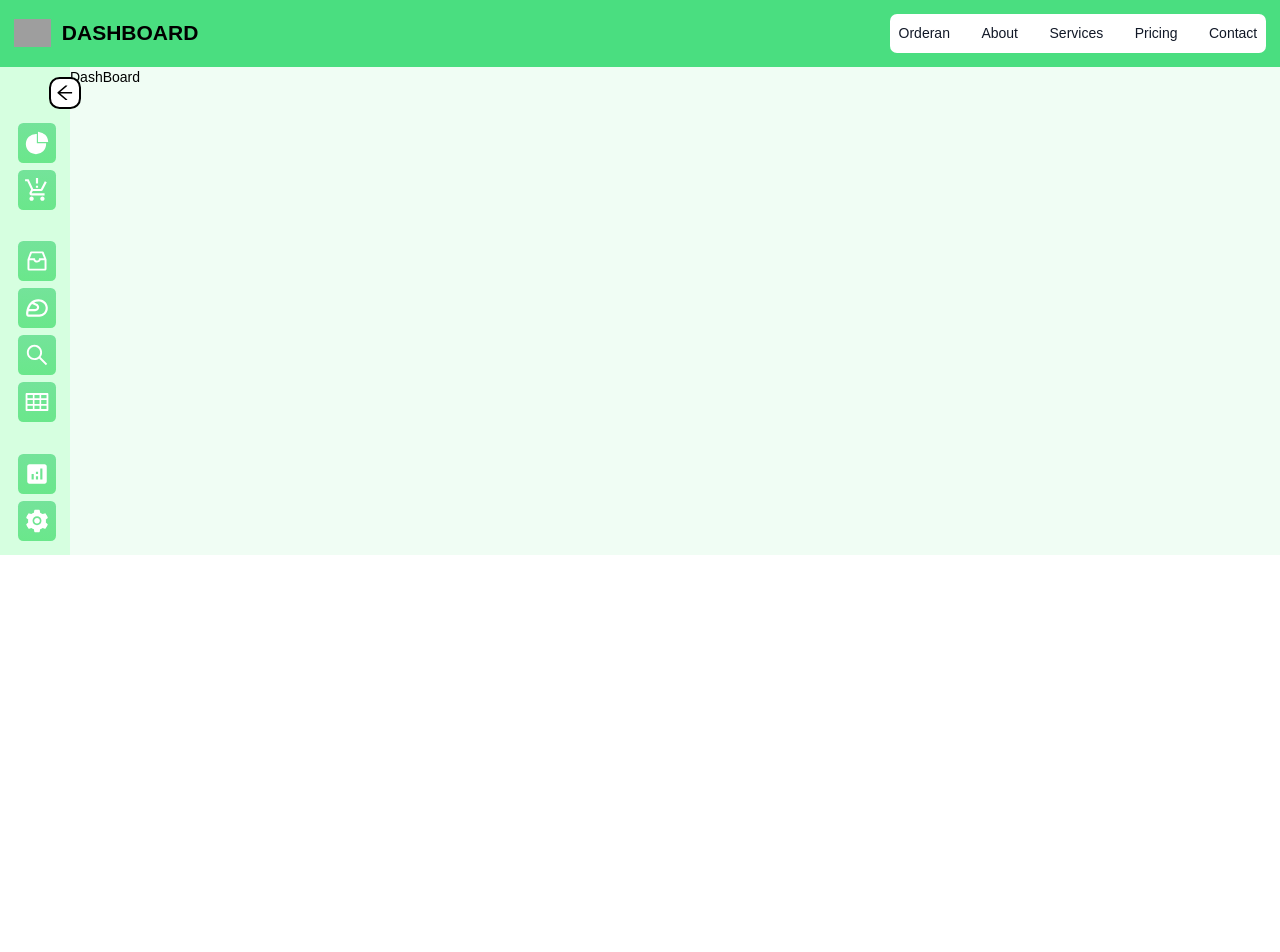
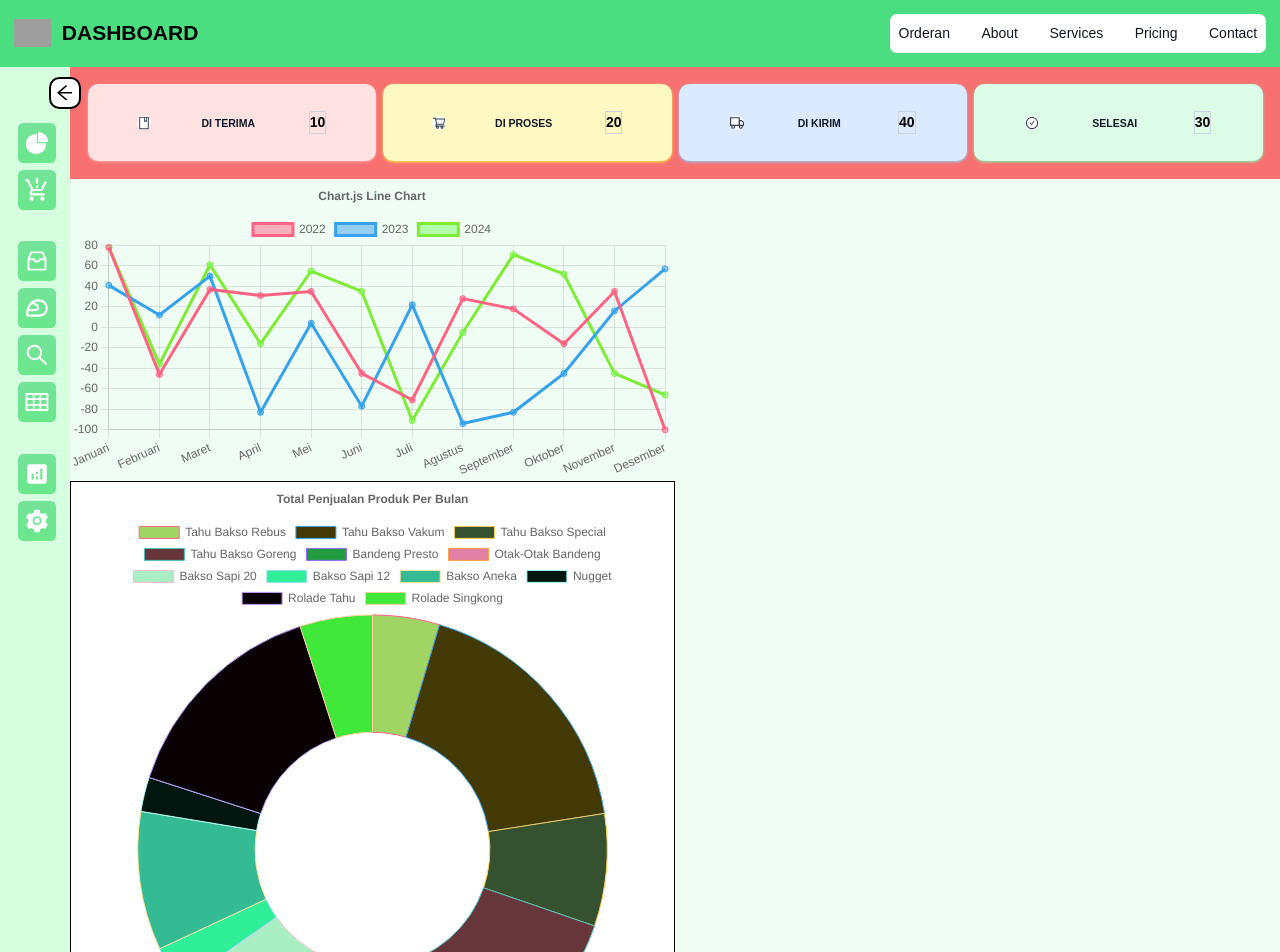
Before and after one commit to liar88828/kantor-tahu-baxo-bu-pudji, a Next.js app: page / in a window 1280 px wide. Shown: the top 952 px of the page. Before the commit the page ends 800 px from the top, so only its background shows below. Built offline with nearby package versions, Linux system fonts and the light colour scheme; grey boxes are pictures that could not be loaded.

Commit message:
save add chart and refactoring a orderan

```diff
--- /dev/null
+++ b/lib/faker/chart.ts
@@ -0,0 +1,7 @@
+import times from 'lodash.times';
+import { faker } from '@faker-js/faker';
+
+export function totalPenjualan( n: number ) {
+
+  return times( n, () => ( faker.datatype.number( { min: 10, max: 1000 } ) ) )
+}
--- /dev/null
+++ b/src/app/dashboard/card.tsx
@@ -0,0 +1,45 @@
+"use client"
+import { Button, Card, CardBody, CardHeader, Typography } from '@material-tailwind/react';
+import React, { Fragment } from 'react';
+import { AiOutlineBook, AiOutlineCheckCircle, AiOutlineShoppingCart } from 'react-icons/ai';
+import { FiTruck } from 'react-icons/fi';
+import { Status } from '@/app/style/status';
+
+function Cards( { title, icon, rout, totalStatus }: {
+  title: string,
+  icon: React.ReactNode,
+  rout: string,
+  totalStatus: number
+} ) {
+  return <Card
+    className={ "w-full max-w-[48rem] flex-row items-center px-10 h-[60%] justify-around" + Status( title ) }>
+    <CardHeader floated={ true }>
+      <i>{ icon }</i>
+    </CardHeader>
+
+    <CardBody>
+      <a href={ rout }>
+        <Button variant="text" className={ "flex flex-row items-center " }>
+          { title }
+        </Button>
+      </a>
+    </CardBody>
+    <Typography
+      variant={ "lead" }
+      className="ml-1 font-bold border border-slate-300   "
+      color={ "black" }> { totalStatus }</Typography>
+  </Card>;
+}
+
+export function HorizontalCard() {
+  return (
+    <Fragment>
+      <Cards totalStatus={ 10 } title={ "Di Terima" } icon={ <AiOutlineBook/> } rout={ "/diterima" }/>
+      <Cards totalStatus={ 20 } title={ "Di Proses" } icon={ < AiOutlineShoppingCart/> } rout={ "/proses" }/>
+      <Cards totalStatus={ 40 } title={ "Di Kirim" } icon={ <FiTruck/> } rout={ "/kirim" }/>
+      <Cards totalStatus={ 30 } title={ "Selesai" } icon={ <AiOutlineCheckCircle/> } rout={ "/selesai" }/>
+
+
+    </Fragment>
+  );
+}
--- /dev/null
+++ b/src/app/dashboard/chart/donat.tsx
@@ -0,0 +1,67 @@
+"use client"
+import React from 'react';
+import { ArcElement, Chart as ChartJS, Legend, Tooltip } from 'chart.js';
+import { Doughnut } from 'react-chartjs-2';
+import { faker } from '@faker-js/faker';
+
+ChartJS.register( ArcElement, Tooltip, Legend );
+
+const namaProdak = [
+  'Tahu Bakso Rebus',
+  'Tahu Bakso Vakum',
+  'Tahu Bakso Special',
+  'Tahu Bakso Goreng',
+  'Bandeng Presto',
+  'Otak-Otak Bandeng',
+  'Bakso Sapi 20',
+  'Bakso Sapi 12',
+  'Bakso Aneka',
+  'Nugget',
+  'Rolade Tahu',
+  'Rolade Singkong',
+]
+
+const options = {
+  responsive: true,
+  plugins: {
+    legend: {
+      position: 'top' as const,
+    },
+    title: {
+      display: true,
+      text: 'Total Penjualan Produk Per Bulan',
+    },
+  },
+};
+
+const data = {
+  labels: namaProdak,
+  datasets: [
+    {
+      label: 'Per Bulan',
+      data: namaProdak.map( () => faker.datatype.number( { min: 10, max: 1000 } ) ),
+      backgroundColor: namaProdak.map( () => faker.color.rgb( { format: 'css' } ) ),
+      borderColor: [
+        'rgba(255, 99, 132, 1)',
+        'rgba(54, 162, 235, 1)',
+        'rgba(255, 206, 86, 1)',
+        'rgba(75, 192, 192, 1)',
+        'rgba(153, 102, 255, 1)',
+        'rgba(255, 159, 64, 1)',
+
+        'rgb(255,189,203)',
+        'rgb(159,217,255)',
+        'rgb(255,227,157)',
+        'rgb(166,255,255)',
+        'rgb(189,154,255)',
+        'rgb(255,206,155)',
+
+      ],
+      borderWidth: 1,
+    },
+  ],
+};
+
+export function Donat() {
+  return <Doughnut data={ data } options={ options }/>;
+}
--- /dev/null
+++ b/src/app/dashboard/chart/line.tsx
@@ -0,0 +1,67 @@
+"use client"
+import React from 'react';
+import {
+  CategoryScale,
+  Chart as ChartJS,
+  Legend,
+  LinearScale,
+  LineElement,
+  PointElement,
+  Title,
+  Tooltip,
+} from 'chart.js';
+import { Line } from 'react-chartjs-2';
+import { faker } from '@faker-js/faker';
+
+ChartJS.register(
+  CategoryScale,
+  LinearScale,
+  PointElement,
+  LineElement,
+  Title,
+  Tooltip,
+  Legend
+);
+
+const options = {
+  responsive: true,
+  plugins: {
+    legend: {
+      position: 'top' as const,
+    },
+    title: {
+      display: true,
+      text: 'Chart.js Line Chart',
+    },
+  },
+};
+
+const labels = [ 'Januari', 'Februari', 'Maret', 'April', 'Mei', 'Juni', 'Juli', "Agustus", "September", "Oktober", "November", "Desember" ];
+
+const data = {
+  labels,
+  datasets: [
+    {
+      label: '2022',
+      data: labels.map( () => faker.datatype.number( { min: -100, max: 100 } ) ),
+      borderColor: 'rgb(255, 99, 132)',
+      backgroundColor: 'rgba(255, 99, 132, 0.5)',
+    },
+    {
+      label: '2023',
+      data: labels.map( () => faker.datatype.number( { min: -100, max: 100 } ) ),
+      borderColor: 'rgb(53, 162, 235)',
+      backgroundColor: 'rgba(53, 162, 235, 0.5)',
+    },
+    {
+      label: '2024',
+      data: labels.map( () => faker.datatype.number( { min: -100, max: 100 } ) ),
+      borderColor: 'rgb(126,235,53)',
+      backgroundColor: 'rgba(116,255,98,0.5)',
+    },
+  ],
+};
+
+export function Lines() {
+  return <Line options={ options } data={ data }/>;
+}
--- /dev/null
+++ b/src/app/dashboard/dashboard.tsx
@@ -0,0 +1,24 @@
+import React from 'react';
+import { HorizontalCard } from '@/app/dashboard/card';
+import { Lines } from '@/app/dashboard/chart/line';
+import { Donat } from '@/app/dashboard/chart/donat';
+
+const Dashboard = () => {
+  return (
+    <>
+      <div className={ " " }>
+        <div className="flex-row flex gap-2 justify-between bg-red-400 p-5">
+          <HorizontalCard/>
+        </div>
+        <div className="w-[50%]">
+          <Lines/>
+        </div>
+        <div className="w-[50%]  border border-black bg-white">
+          <Donat/>
+        </div>
+      </div>
+    </>
+  );
+};
+
+export default Dashboard;
--- a/src/app/layout.tsx
+++ b/src/app/layout.tsx
@@ -22,6 +22,7 @@ export default function RootLayout( {
   return (
     <html lang="en">
     <body>
+
     <div className={ " bg-green-50" }>
       <Navbar/>
       <div className={ "flex " }>
--- a/src/app/orderan/page.tsx
+++ b/src/app/orderan/page.tsx
@@ -12,7 +12,6 @@ import { DevTool } from "@hookform/devtools";
 import { SDiTerima, SKirim, SProcess, SSelesai } from '@/app/style/status';
 import TableOrder from '@/app/orderan/TableOrder';
 import { createOrder } from '@/app/orderan/ress';
-
 
 export default function FormOrder() {
 
@@ -70,8 +69,6 @@ export default function FormOrder() {
     name: "semuaProduct",
     rules: { required: "Please append at last 1 ", }
   } );
-
-
 
   const newProduct: TFormProduct[] = []
   const newItem: TFormProduct[] = []
@@ -154,7 +151,7 @@ export default function FormOrder() {
 
   const InputForm: React.FC<InputFormProps> = (
       { tag: Tag = "input", title, type, reg, value, min, defaultValue }: InputFormProps ): ReactElement => {
-    let ress = { className: `${ StyleInputForm( false ) }`, placeholder: `Masukan ${ title }....`, }
+      let ress = { className: `${ StyleInputForm( false ) }`, placeholder: `Masukan ${ title }....`, }
       if( type ) ress = Object.assign( ress, { type } );
       if( value ) ress = Object.assign( ress, { value } );
       if( min ) ress = Object.assign( ress, { min } );
@@ -307,6 +304,56 @@ export default function FormOrder() {
       )
     }
 
+    function Keterangan() {
+      return (
+        <div className={ "flex flex-col gap-3" }>
+
+          {/* combo box  */ }
+          <label htmlFor="">Ekspedisi</label>
+          <select id="ekspedisi"
+                  className='border border-gray-300 p-2 rounded-md'{ ...register( "travel.ekspedisi" ) }>
+            <option value="Paxel">Paxel</option>
+            <option value="JNE">JNE</option>
+            <option value="Travel Omega">Travel Omega</option>
+            <option value="Travel Serasi">Travel Serasi</option>
+            <option value="Go Send">Go Send</option>
+            <option value="Maxim">Maxim</option>
+            <option value="Delivery">Delivery</option>
+          </select>
+
+          {/* tulis sendiri */ }
+          <InputForm tag={ 'input' } title={ "Harga Ongkir" } type={ "number" }
+                     reg={ register( "travel.ongkir", { valueAsNumber: true } ) }/>
+          <label htmlFor="">Lokasi</label>
+          <select id="lokasi" className='border border-gray-300 p-2 rounded-md'{ ...register( "keterangan.lokasi" )//lokasi
+          }>
+            <option value="Ungaran">Ungaran</option>
+            <option value="Semarang">Semarang</option>
+          </select>
+
+          {/* jenis Pembayaran */ }
+          <label htmlFor="">Pembayaran</label>
+          <select id="pembayaran"
+                  className='border border-gray-300 p-2 rounded-md'{ ...register( "total.typePembayaran" ) }>
+            <option value="Cash">Cash</option>
+            <option value="BCA">BCA</option>
+            <option value="Mandiri">Mandiri</option>
+            <option value="BRI">BRI</option>
+          </select>
+
+          <label htmlFor="">Status</label>
+          <select id="pembayaran"
+                  className='border border-gray-300 p-2 rounded-md'{ ...register( "total.status" ) }>
+            {/*/status/*/ }
+            <option className={ SDiTerima } value="Di Terima">Di Terima</option>
+            <option className={ SProcess } value='Di Proses'>Di Proses</option>
+            <option className={ SKirim } value="Di Kirim">Di Kirim</option>
+            <option className={ SSelesai } value="Selesai"> Selesai</option>
+          </select>
+        </div>
+      )
+    }
+
     return (
       <>
         {/*------------------------------------SEARCH ---------------------------------*/ }
@@ -455,54 +502,9 @@ export default function FormOrder() {
           {/*      <option value="Rolade Singkong">Rolade Singkong Rp.19.000</option>*/ }
 
         </div>
+        {/*----------------------Keterangan---------------------------------*/ }
         <hr className={ "m-2" }/>
-        <div className={ "flex flex-col gap-3" }>
-
-          {/* combo box  */ }
-          <label htmlFor="">Ekspedisi</label>
-          <select id="ekspedisi"
-                  className='border border-gray-300 p-2 rounded-md'{ ...register( "travel.ekspedisi" ) }>
-            <option value="Paxel">Paxel</option>
-            <option value="JNE">JNE</option>
-            <option value="Travel Omega">Travel Omega</option>
-            <option value="Travel Serasi">Travel Serasi</option>
-            <option value="Go Send">Go Send</option>
-            <option value="Maxim">Maxim</option>
-            <option value="Delivery">Delivery</option>
-          </select>
-
-          {/* tulis sendiri */ }
-
-          <InputForm tag={ 'input' } title={ "Harga Ongkir" } type={ "number" }
-                     reg={ register( "travel.ongkir", { valueAsNumber: true } ) }/>
-
-          <label htmlFor="">Lokasi</label>
-          <select id="lokasi" className='border border-gray-300 p-2 rounded-md'{ ...register( "keterangan.lokasi" )//lokasi
-          }>
-            <option value="Ungaran">Ungaran</option>
-            <option value="Semarang">Semarang</option>
-          </select>
-
-          {/* jenis Pembayaran */ }
-          <label htmlFor="">Pembayaran</label>
-          <select id="pembayaran"
-                  className='border border-gray-300 p-2 rounded-md'{ ...register( "total.typePembayaran" ) }>
-            <option value="Cash">Cash</option>
-            <option value="BCA">BCA</option>
-            <option value="Mandiri">Mandiri</option>
-            <option value="BRI">BRI</option>
-          </select>
-
-          <label htmlFor="">Status</label>
-          <select id="pembayaran"
-                  className='border border-gray-300 p-2 rounded-md'{ ...register( "total.status" ) }>
-            {/*/status/*/ }
-            <option className={ SDiTerima } value="Di Terima">Di Terima</option>
-            <option className={ SProcess } value='Proses'>Proses</option>
-            <option className={ SKirim } value="Kirim">Kirim</option>
-            <option className={ SSelesai } value="Selesai"> Selesai</option>
-          </select>
-        </div>
+        <Keterangan/>
 
         <button type="submit" className="bg-blue-500 p-2 rounded-md text-white">Add Product</button>
       </>
--- a/src/app/page.tsx
+++ b/src/app/page.tsx
@@ -1,8 +1,6 @@
 
+import Dashboard from '@/app/dashboard/dashboard';
 export default async function Home() {
 
-  return ( <div className={ "flex bg-green-50" }>
-      DashBoard
-    </div>
-  );
+  return <Dashboard/>
 }
--- a/src/app/style/status.ts
+++ b/src/app/style/status.ts
@@ -1,24 +1,11 @@
-export const SDiTerima = " bg-red-400 text-white shadow shadow-red-300 "
-export const SProcess = " bg-yellow-200 text-gray-700 shadow shadow-yellow-300 "
-export const SKirim = " bg-blue-400 text-white shadow shadow-blue-300 "
-export const SSelesai = " bg-green-300 text-gray-500  shadow shadow-green-300 "
+export const SDiTerima = " bg-red-100 text-black shadow shadow-red-300 "
+export const SProcess = " bg-yellow-100 text-gray-700 shadow shadow-yellow-300 "
+export const SKirim = " bg-blue-100 text-black shadow shadow-blue-300 "
+export const SSelesai = " bg-green-100 text-gray-500  shadow shadow-green-300 "
 
 export const Status = ( s: string ): string => {
-  // let r = ""
-  // // console.log(s)
-  // if( s == "Di Terima" ) r = SDiTerima
-  // if( s == "Proses" ) r = SProcess
-  // if( s == "Kirim" ) r = SKirim
-  // if( s == "Selesai" ) r = SSelesai
-  // console.log( r )
-  // return r
-
-  let kembali = ( s === "Di Terima" )
-    ? SDiTerima : ( s === "Proses" )
-      ? SProcess : ( s === "Kirim" )
+  return ( s === "Di Terima" )
+    ? SDiTerima : ( s === "Di Proses" )
+      ? SProcess : ( s === "Di Kirim" )
         ? SKirim : SSelesai
-
-  // console.log( kembali )
-
-  return kembali
 }
```
Also changed, not shown: entity/orderan.ts (+4 -3 lines), lib/faker/orderan.ts (+29 -26 lines), package.json (+2 -6 lines), 1 other file (tests, documents, lock files or other folders).
